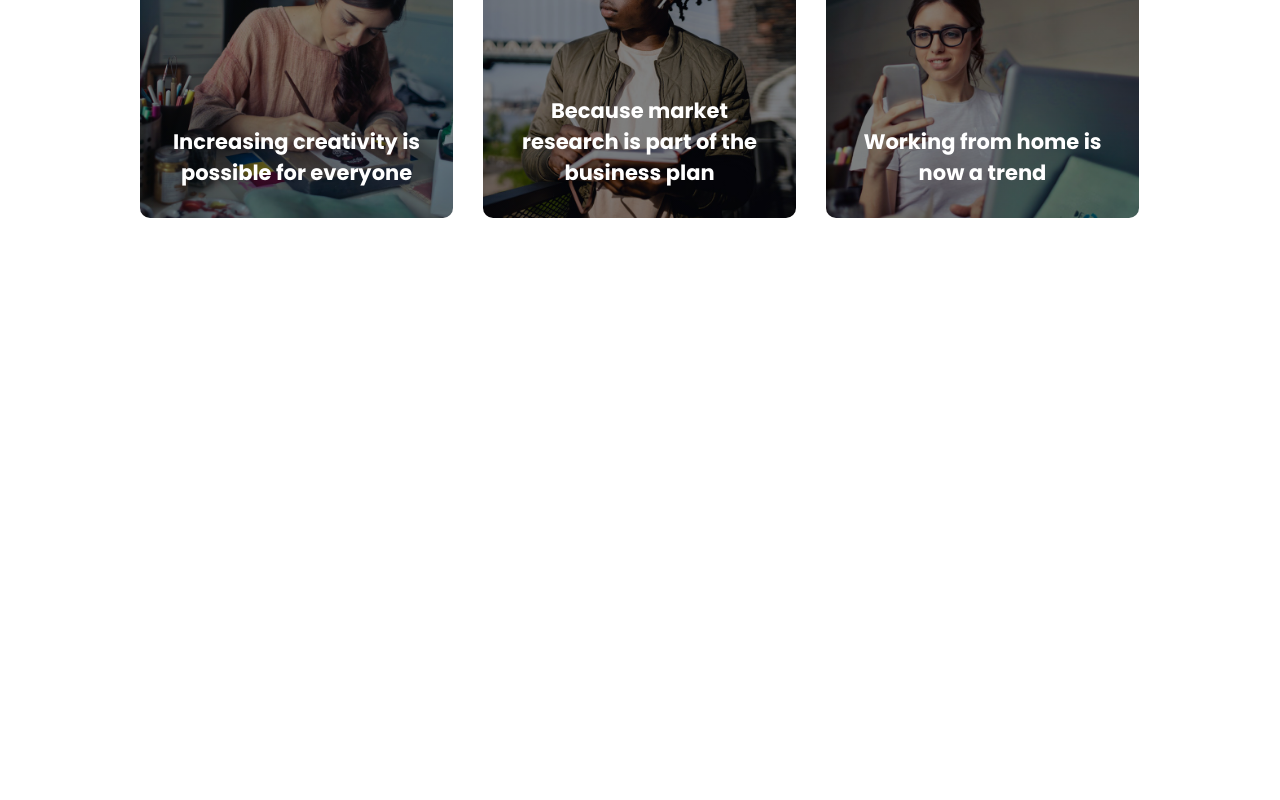
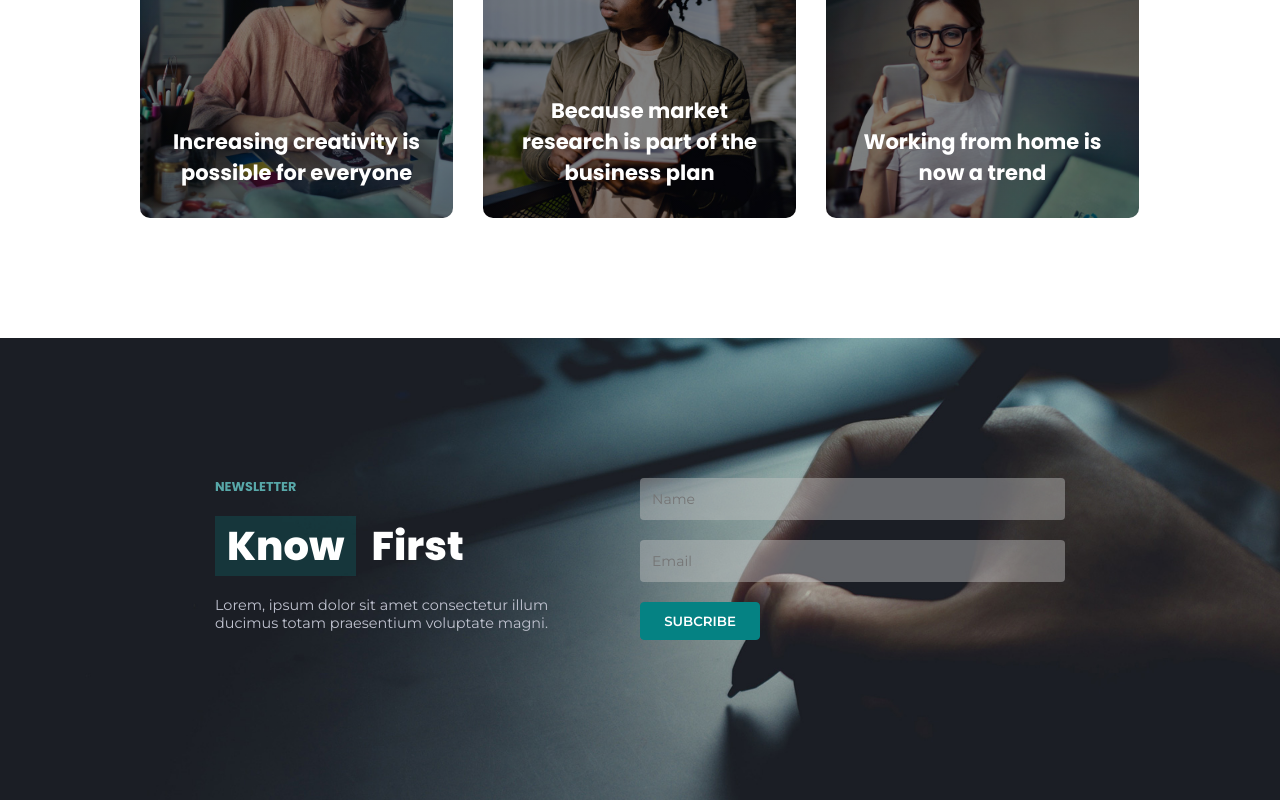
Before and after one commit to MarcoCusenza/proj-html-vuejs, a Vue app: page / in a window 1280 px wide. Shown: the part 4032-4832 px from the top of the page. Before the commit the page ends 4370 px from the top, so only its background shows below. Built offline with nearby package versions, Linux system fonts and the light colour scheme.

Commit message:
sezione newsletter

```diff
--- a/src/components/macro/Main.vue
+++ b/src/components/macro/Main.vue
@@ -6,6 +6,7 @@
     <Process />
     <Team />
     <News />
+    <Newsletter />
   </main>
 </template>
 
@@ -16,6 +17,7 @@ import Services from "../sections/Services.vue";
 import Process from "../sections/Process.vue";
 import Team from "../sections/Team.vue";
 import News from "../sections/News.vue";
+import Newsletter from "../sections/Newsletter.vue";
 
 export default {
   name: "Main",
@@ -26,6 +28,7 @@ export default {
     Process,
     Team,
     News,
+    Newsletter,
   },
 };
 </script>
--- a/src/components/sections/News.vue
+++ b/src/components/sections/News.vue
@@ -48,11 +48,9 @@ export default {
 
 <style lang="scss" scoped>
 @import "../../assets/style/partials/variables.scss";
-@import "../../assets/style/mixins/card.scss";
 @import "../../assets/style/mixins/button.scss";
 
 @include button;
-@include cardServices;
 
 .news {
   background-color: $bg-lightest;
--- a/src/components/sections/Newsletter.vue
+++ b/src/components/sections/Newsletter.vue
@@ -0,0 +1,116 @@
+<template>
+  <div class="newsletter dark-section">
+    <div class="container">
+      <div class="box-left">
+        <SectionTitle :obj="titleData" />
+      </div>
+      <div class="box-right">
+        <form action="">
+          <input type="text" placeholder="Name" />
+          <input type="text" placeholder="Email" />
+          <button class="but but-full">subcribe</button>
+        </form>
+      </div>
+    </div>
+  </div>
+</template>
+
+<script>
+import SectionTitle from "../commons/SectionTitle.vue";
+
+export default {
+  name: "Company",
+  components: {
+    SectionTitle,
+  },
+  data() {
+    return {
+      titleData: {
+        titleHeader: "newsletter",
+        hbefore: "Know",
+        title: "First",
+        hafter: "",
+        subtitle:
+          "Lorem, ipsum dolor sit amet consectetur illum ducimus totam praesentium voluptate magni.",
+        darkness: "dark",
+      },
+      cardsData: {
+        card01: {
+          logo: "fas fa-award",
+          title: "Tradition",
+          subtitle: "Lorem ipsum dolor sit amet consectetur adipiscing elit.",
+        },
+        card02: {
+          logo: "fas fa-lock",
+          title: "Security",
+          subtitle: "Lorem ipsum dolor sit amet consectetur adipiscing elit.",
+        },
+        card03: {
+          logo: "fas fa-edit",
+          title: "Certificate",
+          subtitle: "Lorem ipsum dolor sit amet consectetur adipiscing elit.",
+        },
+        card04: {
+          logo: "fas fa-graduation-cap",
+          title: "Expertise",
+          subtitle: "Lorem ipsum dolor sit amet consectetur adipiscing elit.",
+        },
+      },
+    };
+  },
+};
+</script>
+
+<style lang="scss" scoped>
+@import "../../assets/style/partials/variables.scss";
+@import "../../assets/style/mixins/button.scss";
+
+@include button;
+
+.newsletter {
+  padding: 140px 0;
+  background-image: url(../../assets/img/bg-1.jpg);
+  background-position: center;
+  background-size: cover;
+
+  .container {
+    max-width: 850px;
+    min-width: 850px;
+    display: grid;
+    grid-template-columns: 50% 50%;
+
+    .box-left {
+      width: 90%;
+    }
+
+    .box-right {
+      form {
+        display: flex;
+        flex-direction: column;
+        justify-content: space-between;
+        input {
+          padding: 12px;
+          border: none;
+          border-radius: 4px;
+          font-size: 14px;
+          font-family: inherit;
+          background-color: $bg-input;
+
+          &:focus {
+            outline: none;
+            border: 2px solid $primary;
+          }
+        }
+
+        button {
+          width: 120px;
+        }
+
+        * {
+          margin-bottom: 20px;
+        }
+      }
+    }
+  }
+}
+</style>
```
